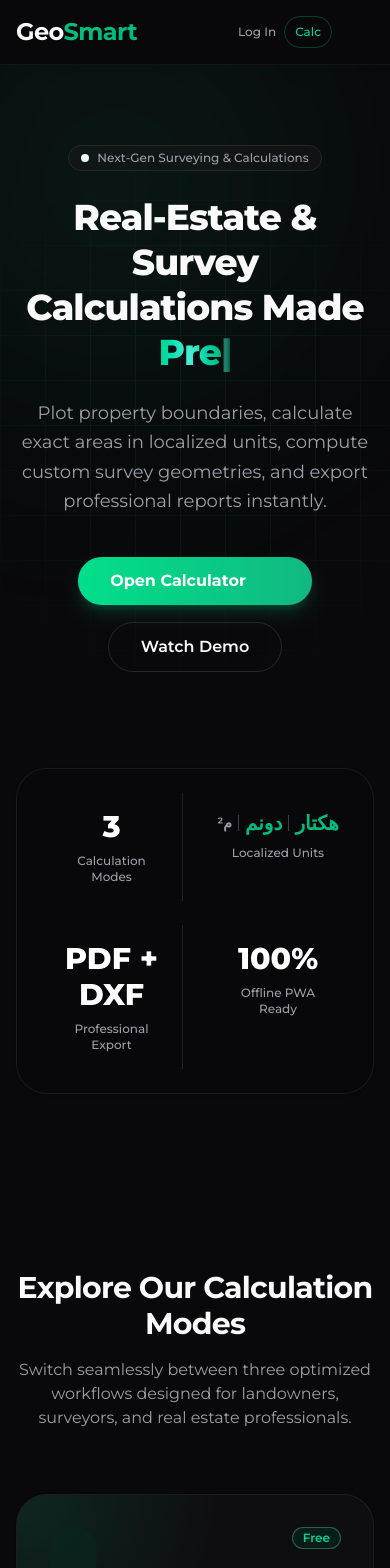
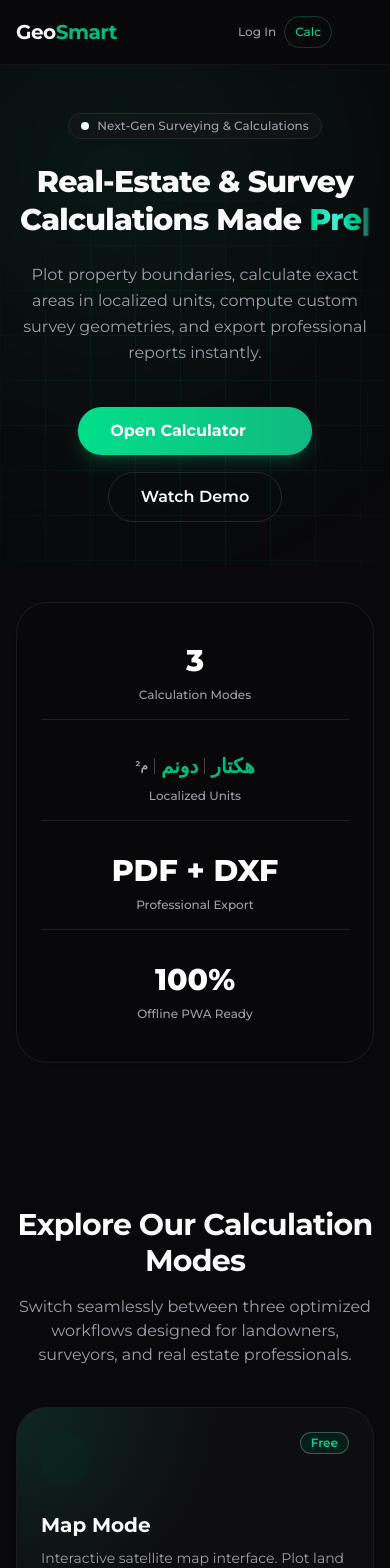
Before and after one commit to hasankhalifa2001-glitch/geo-smart, a Next.js app: page / in a window 390 px wide. Shown: the top 1568 px of the page. Built offline with nearby package versions, Linux system fonts and the light colour scheme; no server answers; some icons are missing.

Commit message:
beautifully responsive across all screen sizes, adopting a mobile-first philosophy

```diff
--- a/app/(marketing)/_components/DemoSection.tsx
+++ b/app/(marketing)/_components/DemoSection.tsx
@@ -1,7 +1,7 @@
 export function DemoSection() {
     return (
-        <section id="demo" className="max-w-7xl mx-auto px-4 sm:px-6 lg:px-8 py-16 scroll-mt-20">
-            <div className="p-8 rounded-3xl border border-slate-200/80 dark:border-zinc-800/60 bg-white/60 dark:bg-zinc-900/20 backdrop-blur-md relative overflow-hidden">
+        <section id="demo" className="max-w-7xl mx-auto px-4 sm:px-6 lg:px-8 py-12 sm:py-16 scroll-mt-20">
+            <div className="p-6 sm:p-8 rounded-3xl border border-slate-200/80 dark:border-zinc-800/60 bg-white/60 dark:bg-zinc-900/20 backdrop-blur-md relative overflow-hidden">
                 <div className="absolute top-0 right-0 w-[300px] h-[300px] bg-emerald-500/5 blur-[80px] rounded-full pointer-events-none" />
                 <div className="max-w-2xl mx-auto text-center">
                     <h2 className="text-2xl sm:text-3xl font-bold tracking-tight mb-4 flex items-center justify-center gap-2">
--- a/app/(marketing)/_components/FeaturesSection.tsx
+++ b/app/(marketing)/_components/FeaturesSection.tsx
@@ -7,7 +7,7 @@
 export function FeaturesSection() {
     return (
         <section id="features" className="max-w-7xl mx-auto px-4 sm:px-6 lg:px-8 py-16 scroll-mt-20">
-            <div className="text-center max-w-3xl mx-auto mb-16">
+            <div className="text-center max-w-3xl mx-auto mb-10 sm:mb-16">
                 <h2 className="text-3xl sm:text-4xl font-bold tracking-tight mb-4">
                     Explore Our Calculation Modes
                 </h2>
--- a/app/(marketing)/_components/Footer.tsx
+++ b/app/(marketing)/_components/Footer.tsx
@@ -7,7 +7,7 @@
                 <div className="flex items-center gap-2">
                     <Logo size="md" />
                 </div>
-                <p className="text-xs text-slate-500 dark:text-zinc-500">
+                <p className="text-xs text-slate-500 dark:text-zinc-500 text-center sm:text-right leading-relaxed max-w-md sm:max-w-none">
                     &copy; {new Date().getFullYear()} GeoSmart. All rights reserved. Professional Real-Estate Surveying Platform.
                 </p>
             </div>
--- a/app/(marketing)/_components/HeroSection.tsx
+++ b/app/(marketing)/_components/HeroSection.tsx
@@ -33,7 +33,7 @@
             <div className="absolute top-1/4 left-1/2 -translate-x-1/2 -translate-y-1/2 w-[500px] h-[500px] bg-emerald-500/10 dark:bg-emerald-500/5 blur-[120px] rounded-full pointer-events-none -z-10" />
 
             <section
-                className="group/hero max-w-5xl mx-auto px-4 sm:px-6 lg:px-8 pt-20 pb-16 text-center relative isolation-isolate"
+                className="group/hero max-w-5xl mx-auto px-4 sm:px-6 lg:px-8 pt-12 sm:pt-20 pb-12 sm:pb-16 text-center relative isolation-isolate"
                 onMouseMove={handleMouseMove}
                 onMouseLeave={handleMouseLeave}
             >
@@ -63,11 +63,11 @@
                         Next-Gen Surveying & Calculations
                     </div>
 
-                    <h1 className="text-4xl sm:text-6xl font-extrabold tracking-tight mb-6 leading-tight max-w-4xl mx-auto">
+                    <h1 className="text-3xl sm:text-5xl md:text-6xl font-extrabold tracking-tight mb-6 leading-tight max-w-4xl mx-auto">
                         Real-Estate & Survey Calculations Made <RotatingTypewriter />
                     </h1>
 
-                    <p className="text-lg sm:text-xl text-slate-600 dark:text-zinc-400 max-w-2xl mx-auto mb-10 leading-relaxed">
+                    <p className="text-base sm:text-lg md:text-xl text-slate-600 dark:text-zinc-400 max-w-2xl mx-auto mb-10 leading-relaxed">
                         Plot property boundaries, calculate exact areas in localized units, compute custom survey geometries, and export professional reports instantly.
                     </p>
 
--- a/app/(marketing)/_components/ModeSpotlightCard.tsx
+++ b/app/(marketing)/_components/ModeSpotlightCard.tsx
@@ -33,7 +33,7 @@
 
     return (
         <motion.div
-            className="group relative flex flex-col justify-between overflow-hidden p-8 rounded-3xl border border-slate-200/80 dark:border-zinc-800/60 bg-white dark:bg-zinc-900/40 group-hover:border-emerald-500/30 transition-colors duration-300 shadow-sm hover:shadow-emerald-500/5"
+            className="group relative flex flex-col justify-between overflow-hidden p-6 sm:p-8 rounded-3xl border border-slate-200/80 dark:border-zinc-800/60 bg-white dark:bg-zinc-900/40 group-hover:border-emerald-500/30 transition-colors duration-300 shadow-sm hover:shadow-emerald-500/5"
             onMouseMove={handleMouseMove}
             whileHover={{ y: -6, scale: 1.015 }}
             transition={cardHoverTransition}
--- a/app/(marketing)/_components/Navbar.tsx
+++ b/app/(marketing)/_components/Navbar.tsx
@@ -40,7 +40,7 @@
     return (
         <header className="sticky top-0 z-50 w-full border-b border-slate-200/60 dark:border-zinc-800/40 bg-white/80 dark:bg-[#09090b]/80 backdrop-blur supports-[backdrop-filter]:bg-white/60 dark:backdrop-blur-md">
             <div className="max-w-7xl mx-auto px-4 sm:px-6 lg:px-8 h-16 flex items-center justify-between">
-                <Logo size="lg" />
+                <Logo size="md" className="sm:text-2xl" />
 
                 {/* Nav links - Center */}
                 <nav className="hidden md:flex items-center gap-8">
--- a/app/(marketing)/_components/StatsBar.tsx
+++ b/app/(marketing)/_components/StatsBar.tsx
@@ -1,9 +1,9 @@
 export function StatsBar() {
     return (
-        <section className="max-w-7xl mx-auto px-4 sm:px-6 lg:px-8 py-8 mb-20">
-            <div className="grid grid-cols-2 lg:grid-cols-4 gap-6 p-6 sm:p-8 rounded-3xl border border-slate-200/80 dark:border-zinc-800/60 bg-white/60 dark:bg-zinc-950/60 backdrop-blur-md shadow-sm">
+        <section className="max-w-7xl mx-auto px-4 sm:px-6 lg:px-8 py-8 mb-12 sm:mb-20">
+            <div className="grid grid-cols-1 sm:grid-cols-2 lg:grid-cols-4 gap-4 sm:gap-6 p-6 sm:p-8 rounded-3xl border border-slate-200/80 dark:border-zinc-800/60 bg-white/60 dark:bg-zinc-950/60 backdrop-blur-md shadow-sm">
                 {/* Stat 1 */}
-                <div className="text-center p-4 border-r last:border-0 border-slate-200 dark:border-zinc-800/80">
+                <div className="text-center p-4 border-b sm:border-r lg:border-b-0 border-slate-200 dark:border-zinc-800/80">
                     <div className="text-3xl sm:text-4xl font-extrabold text-slate-900 dark:text-white mb-2">
                         3
                     </div>
@@ -13,18 +13,18 @@
                 </div>
 
                 {/* Stat 2 */}
-                <div className="text-center p-4 sm:border-r border-slate-200 dark:border-zinc-800/80 last:border-0">
-                    <div className="text-3xl sm:text-4xl font-extrabold text-emerald-600 dark:text-emerald-500 mb-2 flex items-center justify-center gap-1.5">
-                        <span className="text-sm font-semibold text-slate-500 dark:text-zinc-400">م²</span>
+                <div className="text-center p-4 border-b lg:border-r lg:border-b-0 border-slate-200 dark:border-zinc-800/80">
+                    <div className="text-2xl min-[360px]:text-3xl sm:text-4xl font-extrabold text-emerald-600 dark:text-emerald-500 mb-2 flex items-center justify-center gap-1.5">
+                        <span className="text-xs sm:text-sm font-semibold text-slate-500 dark:text-zinc-400">م²</span>
                         <span className="block border-l h-4 border-slate-300 dark:border-zinc-700" />
                         <span
                             dir="rtl"
-                            className="font-sans text-xl sm:text-2xl inline-block text-emerald-600 dark:text-emerald-500 hover:scale-105 transition-transform"
+                            className="font-sans text-lg min-[360px]:text-xl sm:text-2xl inline-block text-emerald-600 dark:text-emerald-500 hover:scale-105 transition-transform"
                         >
                             دونم
                         </span>
                         <span className="block border-l h-4 border-slate-300 dark:border-zinc-700" />
-                        <span dir="rtl" className="font-sans text-xl sm:text-2xl inline-block text-emerald-600 dark:text-emerald-500">
+                        <span dir="rtl" className="font-sans text-lg min-[360px]:text-xl sm:text-2xl inline-block text-emerald-600 dark:text-emerald-500">
                             هكتار
                         </span>
                     </div>
@@ -34,7 +34,7 @@
                 </div>
 
                 {/* Stat 3 */}
-                <div className="text-center p-4 border-r border-slate-200 dark:border-zinc-800/80 last:border-0">
+                <div className="text-center p-4 border-b sm:border-r sm:border-b-0 border-slate-200 dark:border-zinc-800/80">
                     <div className="text-3xl sm:text-4xl font-extrabold text-slate-900 dark:text-white mb-2">
                         PDF + DXF
                     </div>
@@ -44,7 +44,7 @@
                 </div>
 
                 {/* Stat 4 */}
-                <div className="text-center p-4 last:border-0">
+                <div className="text-center p-4">
                     <div className="text-3xl sm:text-4xl font-extrabold text-slate-900 dark:text-white mb-2 flex items-center justify-center gap-2">
                         100%
                     </div>
```
